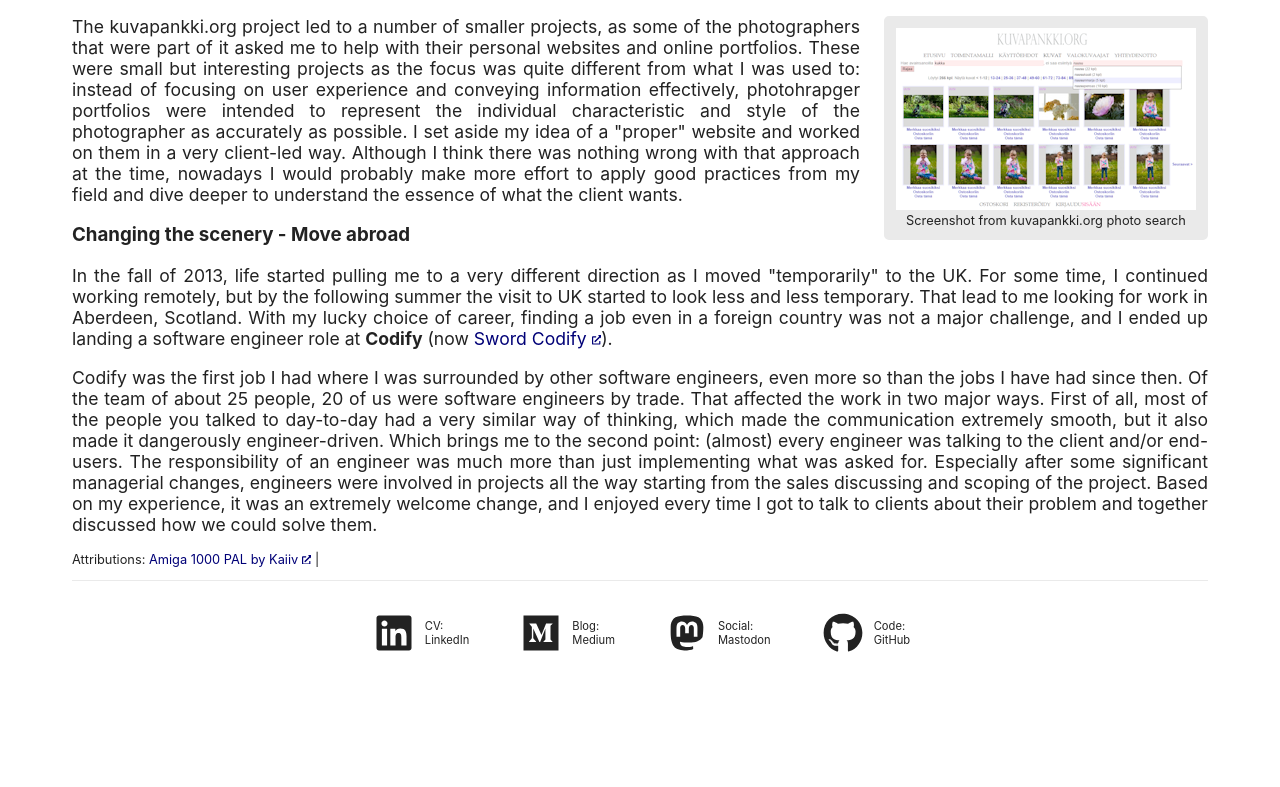
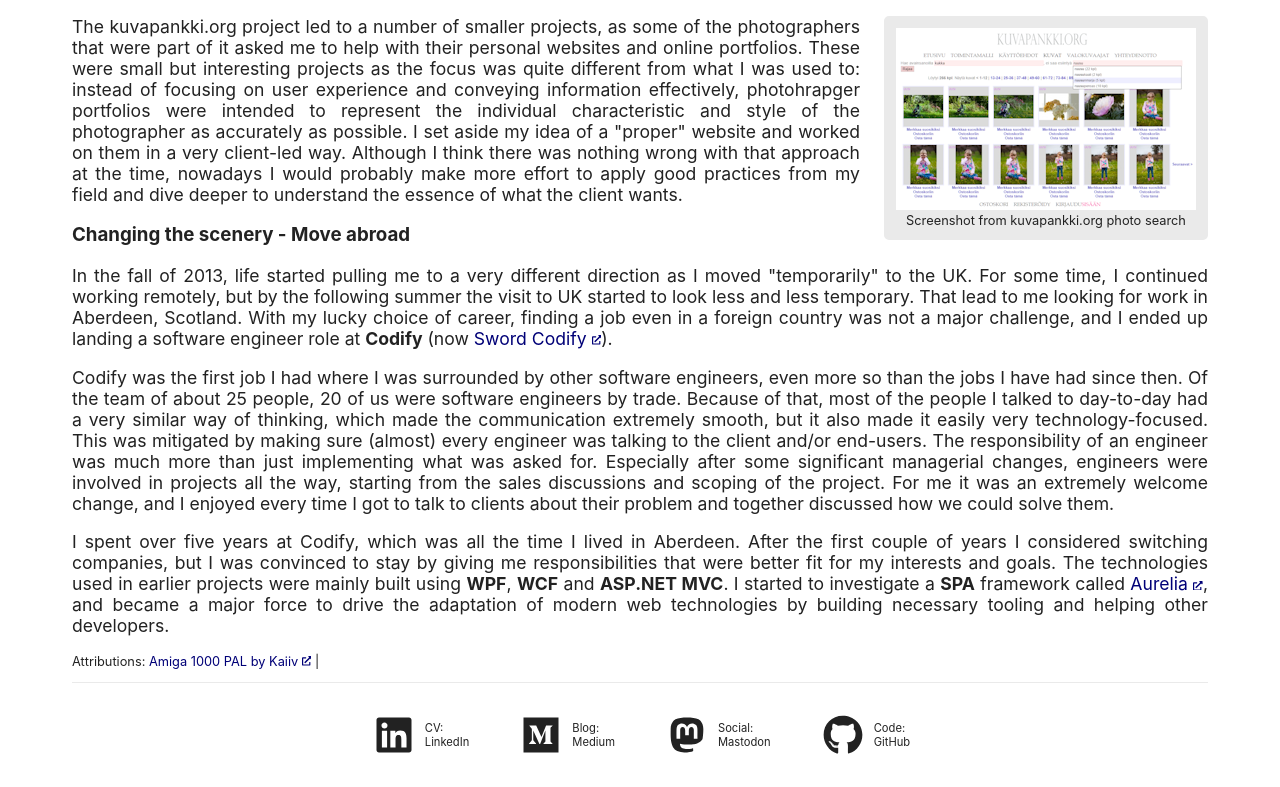
Before and after one commit to vuorinem/mikko.vuorinen.info, a Next.js app: page /history in a window 1280 px wide. Shown: the part 5080-5867 px from the top of the page. Before the commit the page ends 5765 px from the top, so only its background shows below. Built offline with nearby package versions, Linux system fonts and the light colour scheme; a web font is replaced by a local one.

Commit message:
Add content to history

```diff
--- a/app/history/page.tsx
+++ b/app/history/page.tsx
@@ -183,7 +183,10 @@ export default function History() {
                     In the fall of 2013, life started pulling me to a very different direction as I moved &quot;temporarily&quot; to the UK. For some time, I continued working remotely, but by the following summer the visit to UK started to look less and less temporary. That lead to me looking for work in Aberdeen, Scotland. With my lucky choice of career, finding a job even in a foreign country was not a major challenge, and I ended up landing a software engineer role at <b>Codify</b> (now <ExternalLink href="https://www.sword-codify.com/">Sword Codify</ExternalLink>).
                 </p>
                 <p>
-                    Codify was the first job I had where I was surrounded by other software engineers, even more so than the jobs I have had since then. Of the team of about 25 people, 20 of us were software engineers by trade. That affected the work in two major ways. First of all, most of the people you talked to day-to-day had a very similar way of thinking, which made the communication extremely smooth, but it also made it dangerously engineer-driven. Which brings me to the second point: (almost) every engineer was talking to the client and/or end-users. The responsibility of an engineer was much more than just implementing what was asked for. Especially after some significant managerial changes, engineers were involved in projects all the way starting from the sales discussing and scoping of the project. Based on my experience, it was an extremely welcome change, and I enjoyed every time I got to talk to clients about their problem and together discussed how we could solve them.
+                    Codify was the first job I had where I was surrounded by other software engineers, even more so than the jobs I have had since then. Of the team of about 25 people, 20 of us were software engineers by trade. Because of that, most of the people I talked to day-to-day had a very similar way of thinking, which made the communication extremely smooth, but it also made it easily very technology-focused. This was mitigated by making sure (almost) every engineer was talking to the client and/or end-users. The responsibility of an engineer was much more than just implementing what was asked for. Especially after some significant managerial changes, engineers were involved in projects all the way, starting from the sales discussions and scoping of the project. For me it was an extremely welcome change, and I enjoyed every time I got to talk to clients about their problem and together discussed how we could solve them.
+                </p>
+                <p>
+                    I spent over five years at Codify, which was all the time I lived in Aberdeen. After the first couple of years I considered switching companies, but I was convinced to stay by giving me responsibilities that were better fit for my interests and goals. The technologies used in earlier projects were mainly built using <b>WPF</b>, <b>WCF</b> and <b>ASP.NET MVC</b>. I started to investigate a <b>SPA</b> framework called <ExternalLink href="https://aurelia.io/">Aurelia</ExternalLink>, and became a major force to drive the adaptation of modern web technologies by building necessary tooling and helping other developers.
                 </p>
             </section>
 
```
